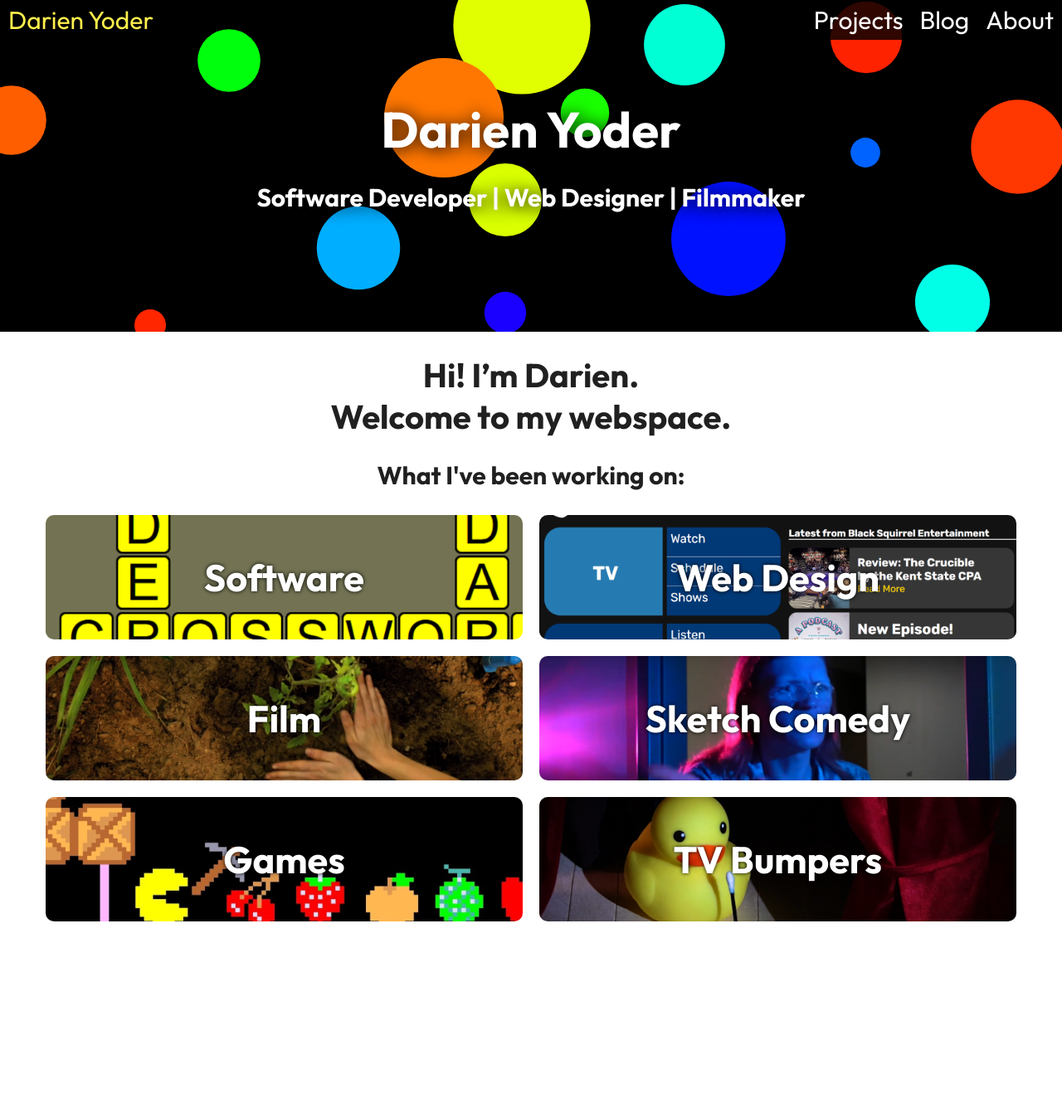
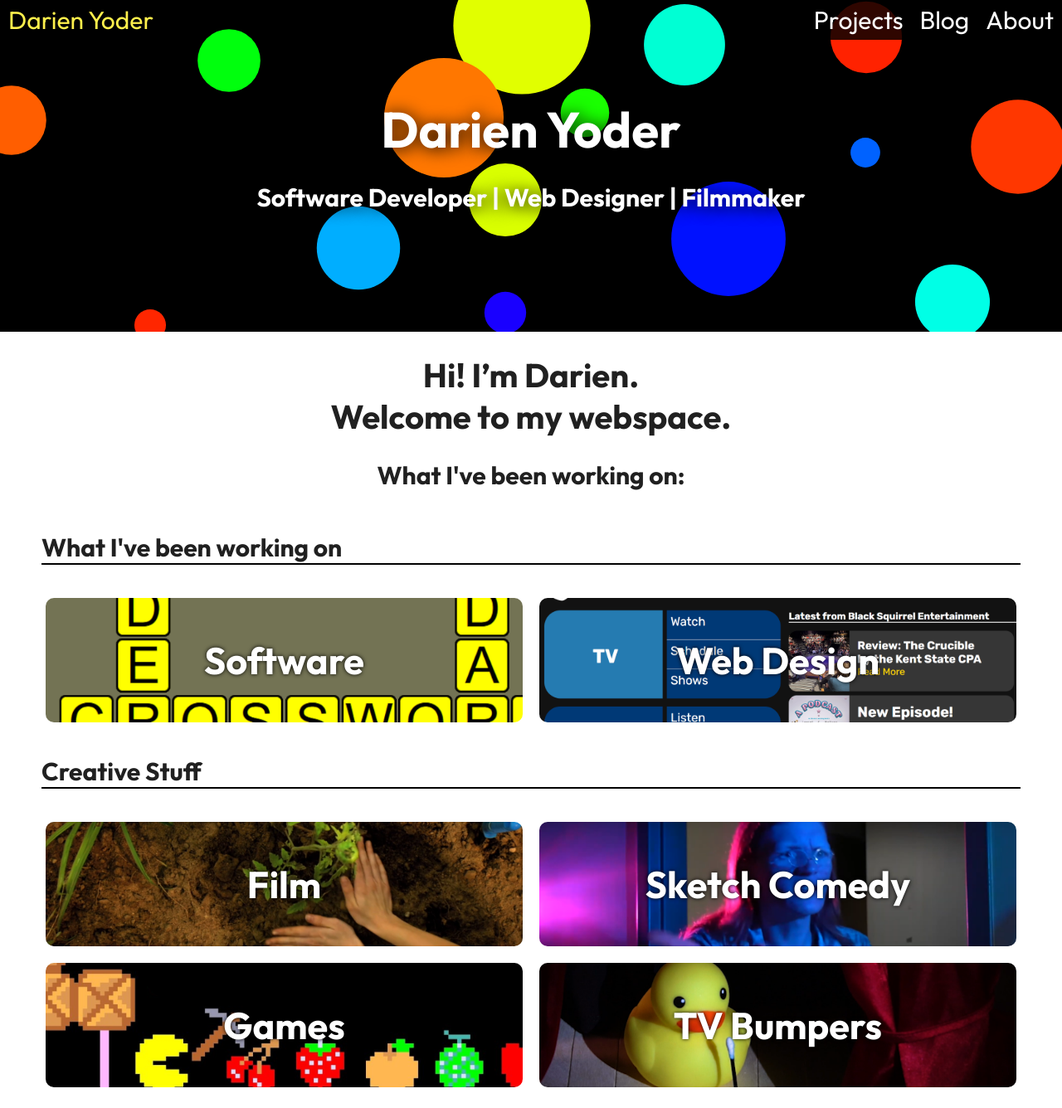
Before and after one commit to darienyoder/darienyoder.github.io, a Jekyll site: the page built from index.md, in a window 1280 px wide and 1336 px high. Shown: the whole window at 83% size. Built offline with Jekyll 4.4.1, drawn with Linux system fonts in a browser that asks for light colours.

Commit message:
Added preceding slash to links

```diff
--- a/_layouts/home.html
+++ b/_layouts/home.html
@@ -15,8 +15,8 @@ layout: base
     <h2>What I've been working on:</h2>
     <div id="category-list">
         {% for item in site.data.portfolio-categories %}
-            {% if item.link == "software" %}<h2 class="list-break">What I've been working on</h2>{% endif %}
-            {% if item.link == "film" %}<h2 class="list-break">Creative Stuff</h2>{% endif %}
+            {% if item.link == "/software" %}<h2 class="list-break">What I've been working on</h2>{% endif %}
+            {% if item.link == "/film" %}<h2 class="list-break">Creative Stuff</h2>{% endif %}
             <a href="{{ item.link }}" style="background-image: url('{{ item.image }}');"><h2>{{ item.name }}</h2></a>
         {% endfor %}
     </div>
```
